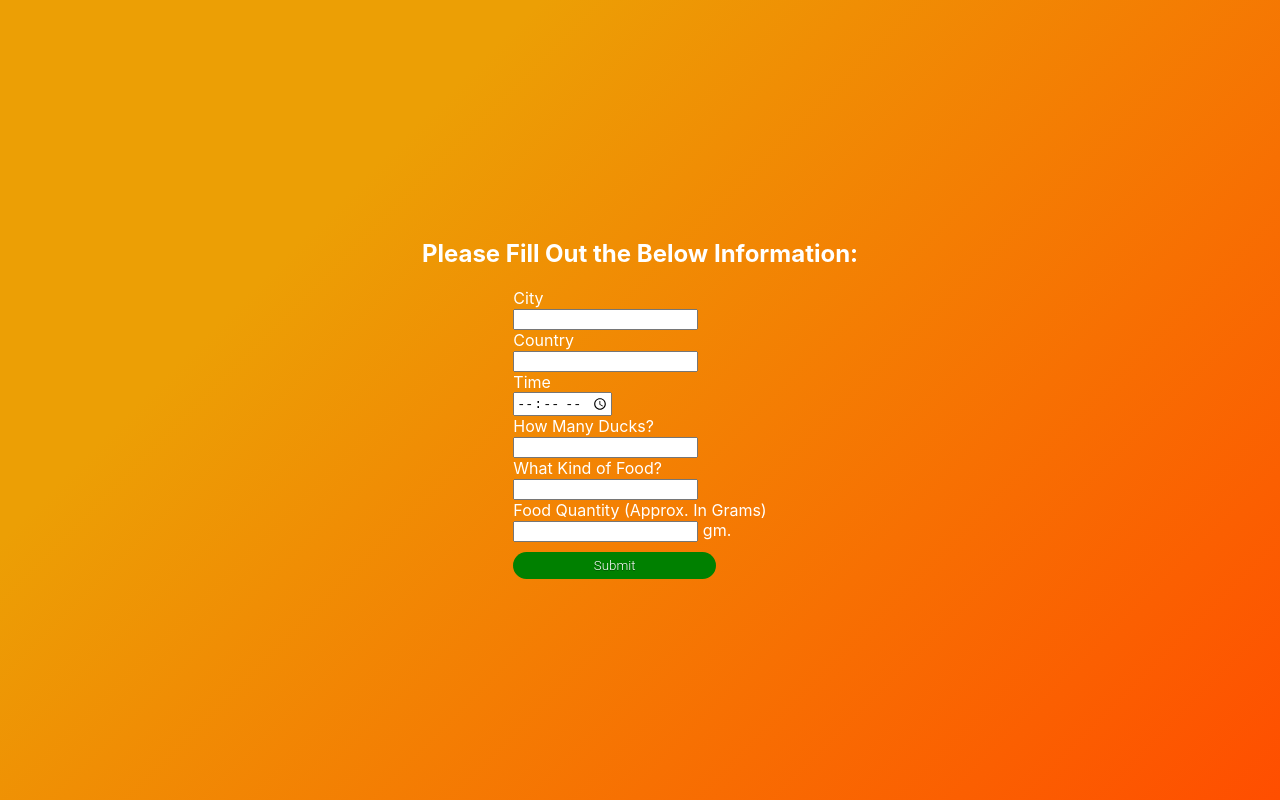
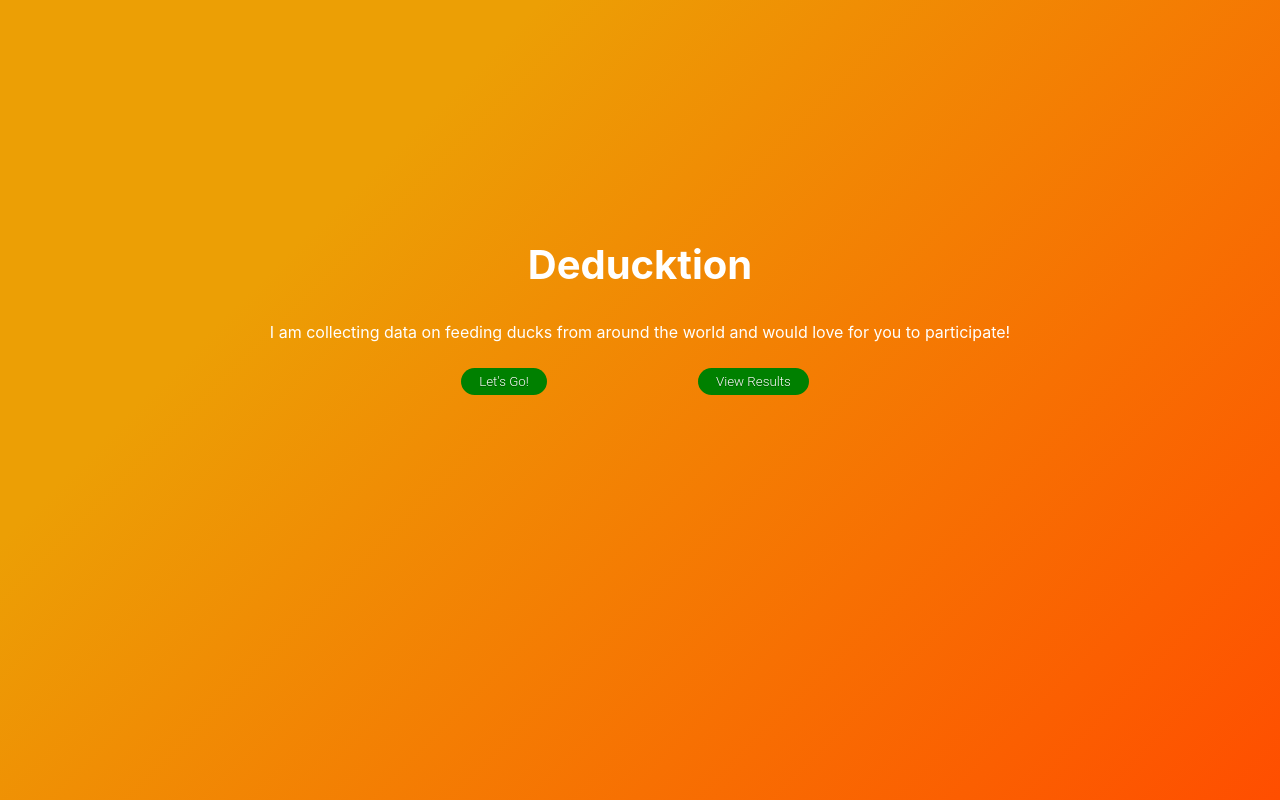
Before and after one commit to xrysen/deducktion, a React (Create React App) app: page / in a window 1280 px wide. Built offline with nearby package versions, Linux system fonts and the light colour scheme; no server answers.

Commit message:
Adds intro and button components

```diff
--- a/src/App.js
+++ b/src/App.js
@@ -1,10 +1,12 @@
 import './App.css';
 import Form from "./Components/Form";
+import Intro from "./Components/Intro";
 
 function App() {
   return (
     <div className="App">
-      <Form />
+      {/* <Form /> */}
+      <Intro />
     </div>
   );
 }
--- /dev/null
+++ b/src/Components/Button.css
@@ -0,0 +1,16 @@
+.greenButton {
+  display: inline-block;
+  background-color: green;
+  padding: 0.3em 1.2em;
+  margin: 10px 10px 0 0;
+  border: 0.16em solid rgba(255, 255, 255, 0);
+  border-radius: 2em;
+  box-sizing: border-box;
+  text-decoration: none;
+  font-family: "Roboto", sans-serif;
+  font-weight: 300;
+  color: #ffffff;
+  text-shadow: 0 0.04em 0.04em rgba(0, 0, 0, 0.35);
+  text-align: center;
+  transition: all 0.2s;
+}
--- /dev/null
+++ b/src/Components/Button.jsx
@@ -0,0 +1,7 @@
+import "./Button.css";
+
+const Button = (props) => {
+  return <button className="greenButton" onClick = {props.onClick}>{props.label}</button>
+}
+
+export default Button;
--- /dev/null
+++ b/src/Components/Intro.css
@@ -0,0 +1,18 @@
+.intro-container {
+  margin-top: 30vh;
+  text-align: center;
+}
+
+h1 {
+  font-size: 40px;
+}
+
+.button-container {
+  display: flex;
+  width: 50%;
+  margin-left: auto;
+  margin-right: auto;
+  flex-direction: row;
+  justify-content: space-evenly;
+  align-items: center;
+}
--- /dev/null
+++ b/src/Components/Intro.jsx
@@ -0,0 +1,20 @@
+import "./Intro.css";
+import Button from "./Button";
+
+const Intro = () => {
+  return (
+    <section className="intro-container">
+      <h1>Deducktion</h1>
+      <p>
+        I am collecting data on feeding ducks from around the world and would
+        love for you to participate!
+      </p>
+      <div className="button-container">
+        <Button label="Let's Go!" />
+        <Button label="View Results" />
+      </div>
+    </section>
+  );
+};
+
+export default Intro;
```
